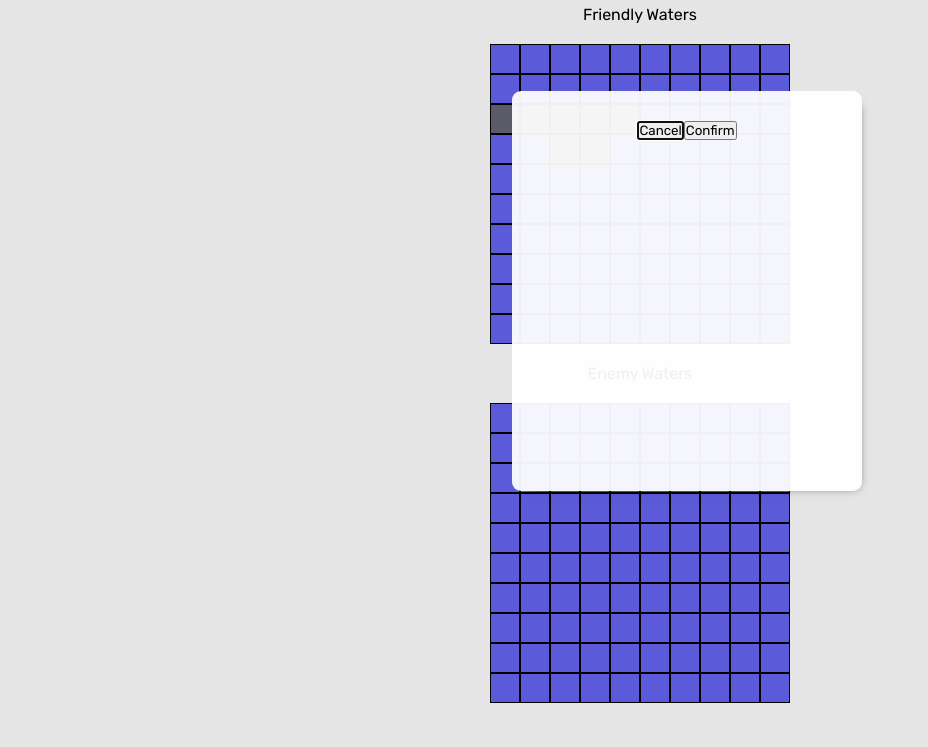
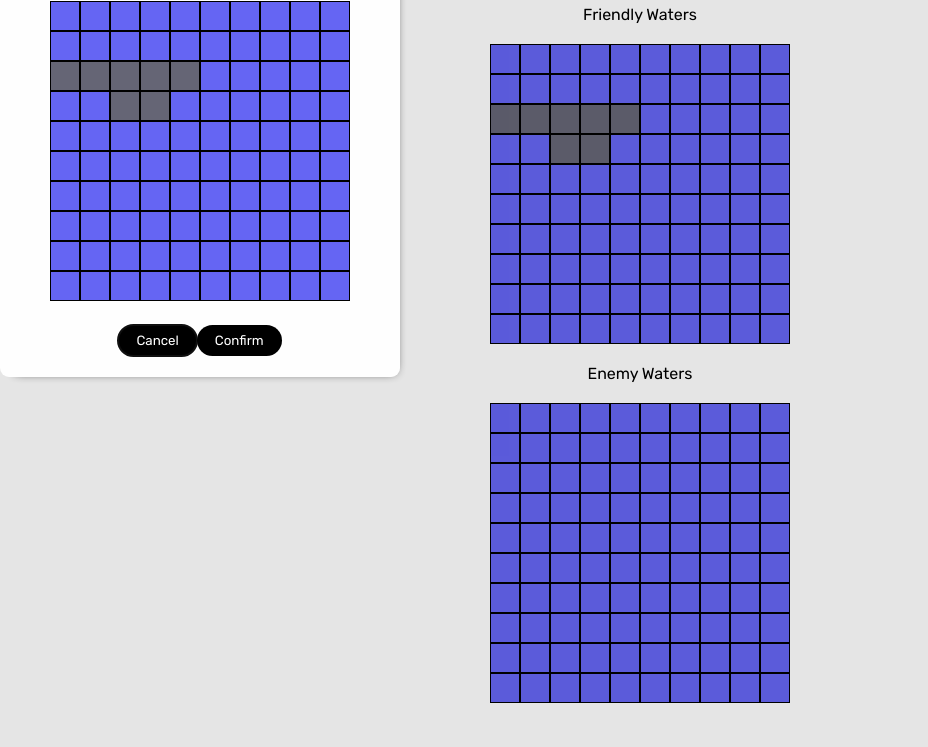
Before and after one commit to rydge-rivard/battleship, a website with bundled scripts: page index.html in a window 1280 px wide. Shown: the part 53-800 px from the top of the page, without its empty margins (0-928 px from the left). Built offline with nearby package versions, Linux system fonts and the light colour scheme.

Commit message:
Add gameboard of player1 to modal with basic style.

```diff
--- a/index.html
+++ b/index.html
@@ -16,6 +16,7 @@
       <div class="board-2"></div>
       <dialog>
         <legend></legend>
+        <div class="modal-board"></div>
         <div>
           <button value="cancel" id="cancel" formmethod="dialog">Cancel</button>
           <button id="confirm" value="default">Confirm</button>
--- a/modules/controller.js
+++ b/modules/controller.js
@@ -1,10 +1,10 @@
 import { Ship, Gameboard, Player } from "./game.js";
 import { modDOM } from "./dom.js";
-import { modalMOD } from "./modal.js";
+import { modModal } from "./modal.js";
 export { game };
 
 const game = (function () {
-  modalMOD.showModal();
+  modModal.showModal();
 
   const player1 = Player("Rydge", Gameboard(), false);
   const player2 = Player("Computer", Gameboard(), true);
@@ -43,6 +43,5 @@ const game = (function () {
     modDOM.printComputerBoard(computer, player);
     checkWinner();
   }
-
   return { checkWinner, attackComputer, player1, player2 };
 })();
--- a/modules/dom.js
+++ b/modules/dom.js
@@ -1,4 +1,5 @@
 export { modDOM };
+import { modModal } from "./modal.js";
 import { game } from "./controller.js";
 
 const modDOM = (function () {
@@ -8,13 +9,14 @@ const modDOM = (function () {
 
   printBoard(game.player1);
   printComputerBoard(game.player2, game.player1);
+  printBoard(game.player1, modModal.modalCont);
 
-  function printBoard(player) {
+  function printBoard(player, location = board1) {
     for (const row in player.board) {
       if (typeof player.board[row] === "object" && row.includes("row"))
         player.board[row].forEach((square) => {
           const div = addShipClass(square);
-          board1.appendChild(div);
+          location.appendChild(div);
         });
     }
   }
--- a/modules/modal.js
+++ b/modules/modal.js
@@ -1,9 +1,10 @@
-export { modalMOD };
+export { modModal };
 
-const modalMOD = (function () {
+const modModal = (function () {
   const dialog = document.querySelector("dialog");
   const confirmBtn = dialog.querySelector("#confirm");
   const cancelBtn = dialog.querySelector("#cancel");
+  const modalCont = dialog.querySelector(".modal-board");
 
   cancelBtn.addEventListener("click", () => dialog.close());
 
@@ -13,5 +14,6 @@ const modalMOD = (function () {
 
   return {
     showModal,
+    modalCont,
   };
 })();
--- a/style.css
+++ b/style.css
@@ -19,14 +19,16 @@
 }
 
 div.board-1,
-div.board-2 {
+div.board-2,
+div.modal-board {
   display: grid;
   grid-template-columns: 30px 30px 30px 30px 30px 30px 30px 30px 30px 30px;
   justify-items: center;
 }
 
 .board-1 div,
-.board-2 div {
+.board-2 div,
+.modal-board div {
   height: 30px;
   width: 100%;
   border: 1px solid black;
@@ -57,16 +59,29 @@ dialog {
   box-shadow: 5px 5px 10px -10px;
   border: none;
   border-radius: 9px;
-  position: absolute;
+  /* position: absolute;
   top: 18%;
-  left: 40%;
+  left: 40%; */
   padding: 30px 60px 20px;
-  width: 350px;
-  height: 400px;
+  width: 400px;
+  height: 430px;
   background-color: rgba(255, 255, 255, 0.943);
 }
 
 dialog div {
   display: flex;
-  justify-content: center;
+  justify-content: space-around;
+  padding: 24px 0 0 0;
 }
+
+button {
+  border-radius: 24px;
+  padding: 8px 18px;
+  border: none;
+  background-color: black;
+  color: white;
+}
+
+button:hover {
+  background-color: rgba(0, 0, 0, 0.667);
+}
```
